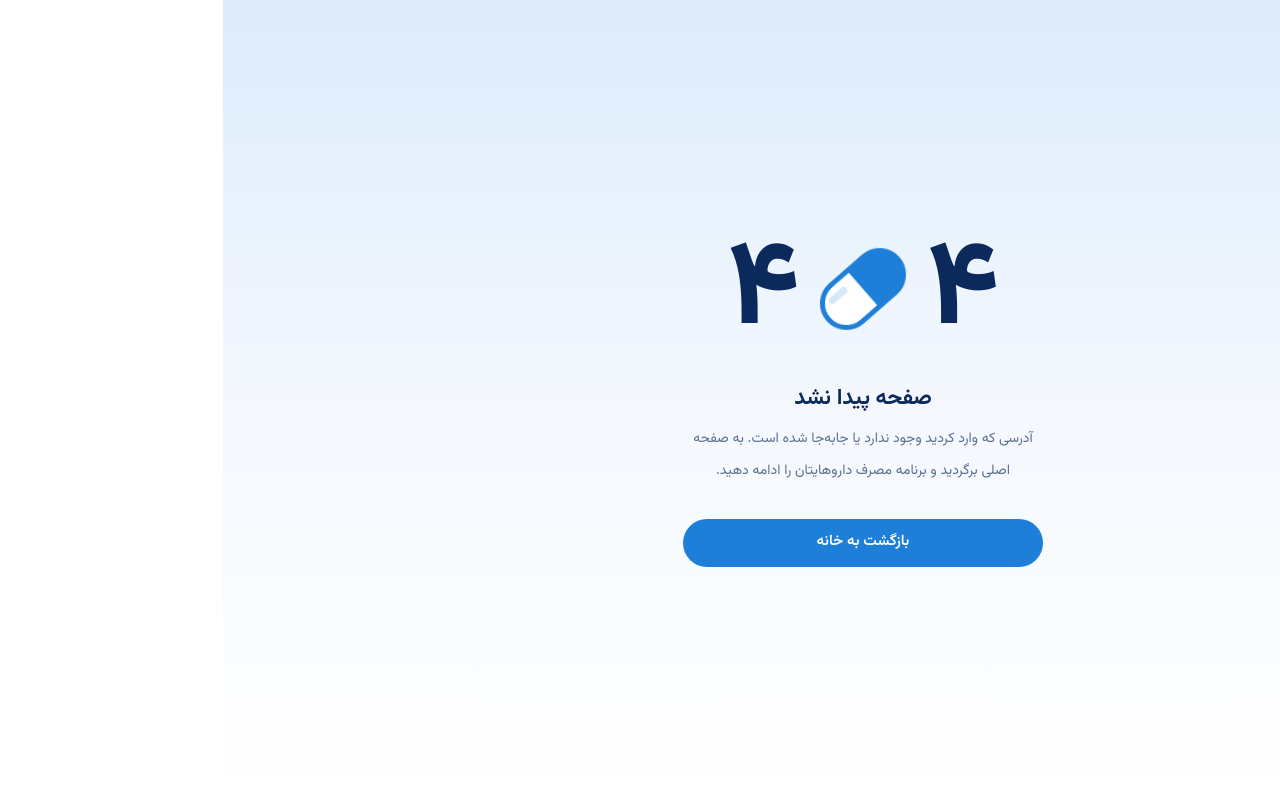
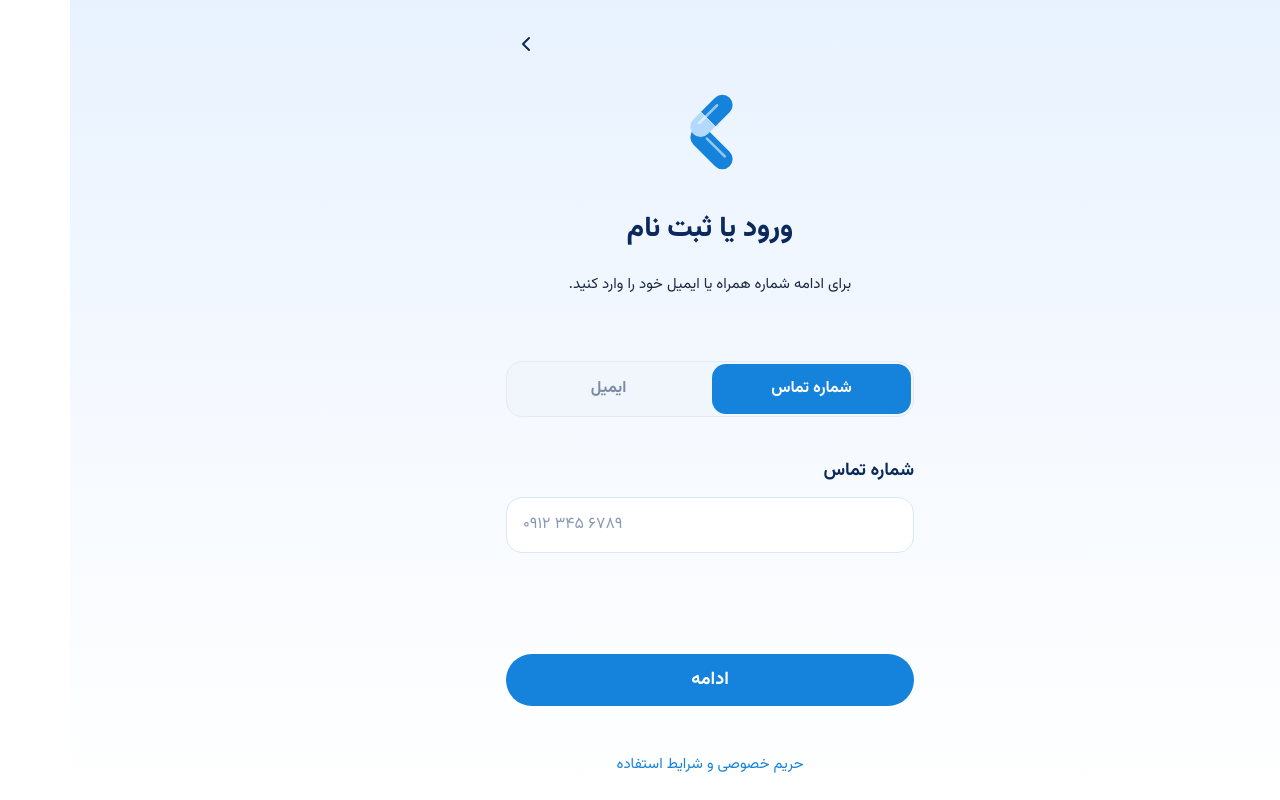
Before and after one commit to sajad1888/doseva, a Next.js app: page /login in a window 1280 px wide. Before the commit this address had no page. Built offline with nearby package versions, Linux system fonts and the light colour scheme.

Commit message:
complet login page

```diff
--- /dev/null
+++ b/src/app/(Auth)/login/page.tsx
@@ -0,0 +1,241 @@
+"use client";
+
+import Link from "next/link";
+import { useRouter } from "next/navigation";
+import { useState, type FormEvent } from "react";
+
+type Method = "phone" | "email";
+
+const toLatinDigits = (v: string) =>
+  v
+    .replace(/[۰-۹]/g, (d) => String(d.charCodeAt(0) - 1776))
+    .replace(/[٠-٩]/g, (d) => String(d.charCodeAt(0) - 1632));
+
+const METHODS: Record<
+  Method,
+  {
+    tab: string;
+    label: string;
+    placeholder: string;
+    type: "tel" | "email";
+    inputMode: "tel" | "email";
+    autoComplete: string;
+    error: string;
+    isValid: (v: string) => boolean;
+  }
+> = {
+  phone: {
+    tab: "شماره تماس",
+    label: "شماره تماس",
+    placeholder: "۰۹۱۲ ۳۴۵ ۶۷۸۹",
+    type: "tel",
+    inputMode: "tel",
+    autoComplete: "tel",
+    error: "شماره تماس را به‌صورت ۰۹۱۲۳۴۵۶۷۸۹ وارد کنید.",
+    isValid: (v) => /^09\d{9}$/.test(toLatinDigits(v).replace(/\s/g, "")),
+  },
+  email: {
+    tab: "ایمیل",
+    label: "ایمیل",
+    placeholder: "name@example.com",
+    type: "email",
+    inputMode: "email",
+    autoComplete: "email",
+    error: "ایمیل معتبر وارد کنید.",
+    isValid: (v) => /^[^\s@]+@[^\s@]+\.[^\s@]+$/.test(v.trim()),
+  },
+};
+
+function Logo() {
+  return (
+    <svg viewBox="0 0 120 120" className="h-22 w-22" aria-hidden="true">
+      <defs>
+        <linearGradient id="capsule-light" x1="0" x2="1" y1="0" y2="0">
+          <stop offset="0" stopColor="#b3dafc" />
+          <stop offset="0.42" stopColor="#b3dafc" />
+          <stop offset="0.42" stopColor="#1583db" />
+        </linearGradient>
+      </defs>
+      <rect
+        x="-35"
+        y="-14"
+        width="70"
+        height="28"
+        rx="14"
+        fill="#1583db"
+        transform="translate(62 82) rotate(45)"
+      />
+      <rect
+        x="-35"
+        y="-14"
+        width="70"
+        height="28"
+        rx="14"
+        fill="url(#capsule-light)"
+        transform="translate(62 38) rotate(-45)"
+      />
+      <rect
+        x="-22"
+        y="-8"
+        width="38"
+        height="3.5"
+        rx="1.75"
+        fill="#fff"
+        opacity=".55"
+        transform="translate(64 38) rotate(-45)"
+      />
+      <rect
+        x="-14"
+        y="-8"
+        width="38"
+        height="3.5"
+        rx="1.75"
+        fill="#fff"
+        opacity=".55"
+        transform="translate(60 82) rotate(45)"
+      />
+    </svg>
+  );
+}
+
+export default function LoginPage() {
+  const router = useRouter();
+  const [method, setMethod] = useState<Method>("phone");
+  const [value, setValue] = useState("");
+  const [error, setError] = useState("");
+
+  const current = METHODS[method];
+
+  function switchMethod(next: Method) {
+    setMethod(next);
+    setValue("");
+    setError("");
+  }
+
+  function onSubmit(e: FormEvent) {
+    e.preventDefault();
+    if (!current.isValid(value)) {
+      setError(current.error);
+      return;
+    }
+    const identifier = toLatinDigits(value).replace(/\s/g, "");
+    router.push(`/verify?${method}=${encodeURIComponent(identifier)}`);
+  }
+
+  return (
+    <main
+      dir="rtl"
+      className="min-h-dvh bg-linear-to-b from-[#e8f2fe] via-[#f5f9ff] to-white font-[Vazirmatn,IRANSans,Vazir,system-ui,sans-serif] text-[#0b2a5b]"
+    >
+      <div className="mx-auto flex min-h-dvh w-full max-w-md flex-col px-5 pb-6 pt-6">
+        {/* در حالت RTL، justify-end یعنی سمت چپ */}
+        <header className="flex justify-end">
+          <Link
+            href="/"
+            aria-label="بازگشت"
+            className="grid h-10 w-10 place-items-center rounded-full text-[#0b2a5b] transition hover:bg-[#0b2a5b]/5  focus-visible:outline-2 focus-visible:outline-[#1583db]"
+          >
+            <svg
+              viewBox="0 0 24 24"
+              className="h-6 w-6"
+              fill="none"
+              stroke="currentColor"
+              strokeWidth="2"
+              strokeLinecap="round"
+              strokeLinejoin="round"
+              aria-hidden="true"
+            >
+              <polyline points="15 6 9 12 15 18" />
+            </svg>
+          </Link>
+        </header>
+
+        <div className="mt-6 flex flex-col items-center text-center">
+          <Logo />
+          <h1 className="mt-8 text-[28px] font-extrabold">ورود یا ثبت نام</h1>
+          <p className="mt-6 text-[15px] text-[#1b2a41]">
+            برای ادامه شماره همراه یا ایمیل خود را وارد کنید.
+          </p>
+        </div>
+
+        <form
+          onSubmit={onSubmit}
+          noValidate
+          className="mt-16 flex flex-1 flex-col"
+        >
+          <div
+            role="tablist"
+            aria-label="روش ورود"
+            className="grid grid-cols-2 gap-1 rounded-2xl border border-[#e1eaf6] bg-[#f1f6fd] p-0.5"
+          >
+            {(Object.keys(METHODS) as Method[]).map((m) => {
+              const active = m === method;
+              return (
+                <button
+                  key={m}
+                  type="button"
+                  role="tab"
+                  aria-selected={active}
+                  onClick={() => switchMethod(m)}
+                  className={`h-12.5 rounded-[14px] text-base font-bold transition ${
+                    active ? "bg-[#1583db] text-white" : "text-[#7b8ba6]"
+                  }`}
+                >
+                  {METHODS[m].tab}
+                </button>
+              );
+            })}
+          </div>
+
+          <label
+            htmlFor="identifier"
+            className="mb-3 mt-10 block text-lg font-bold"
+          >
+            {current.label}
+          </label>
+          <input
+            id="identifier"
+            dir="ltr"
+            type={current.type}
+            inputMode={current.inputMode}
+            autoComplete={current.autoComplete}
+            placeholder={current.placeholder}
+            value={value}
+            onChange={(e) => {
+              setValue(e.target.value);
+              if (error) setError("");
+            }}
+            aria-invalid={!!error}
+            aria-describedby={error ? "identifier-error" : undefined}
+            className={`h-14 w-full rounded-2xl border bg-white px-4 text-left text-base outline-none transition placeholder:text-[#8a9ab3] focus:border-[#1583db] focus:ring-2 focus:ring-[#1583db]/20 ${
+              error ? "border-red-400" : "border-[#dce7f5]"
+            }`}
+          />
+          {error && (
+            <p
+              id="identifier-error"
+              role="alert"
+              className="mt-2 text-sm text-red-500"
+            >
+              {error}
+            </p>
+          )}
+
+          <button
+            type="submit"
+            className="mt-auto h-13 w-full rounded-full bg-[#1583db] text-lg font-bold text-white transition hover:bg-[#1175c4] active:scale-[0.98]  focus-visible:outline-[3px] focus-visible:outline-offset-[3px] focus-visible:outline-[#0b2a5b]"
+          >
+            ادامه
+          </button>
+        </form>
+
+        <Link
+          href="/terms"
+          className="mt-12 text-center text-[15px] text-[#1583db]"
+        >
+          حریم خصوصی و شرایط استفاده
+        </Link>
+      </div>
+    </main>
+  );
+}
```
